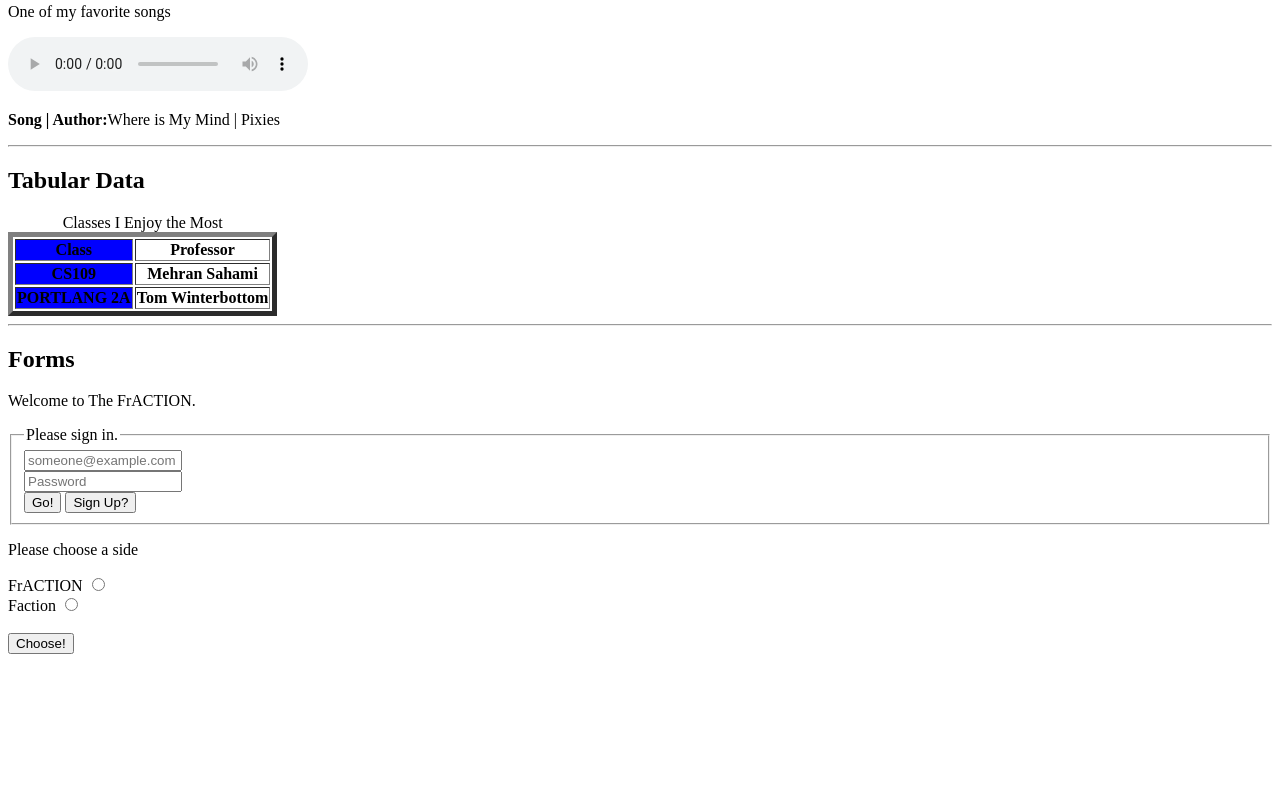
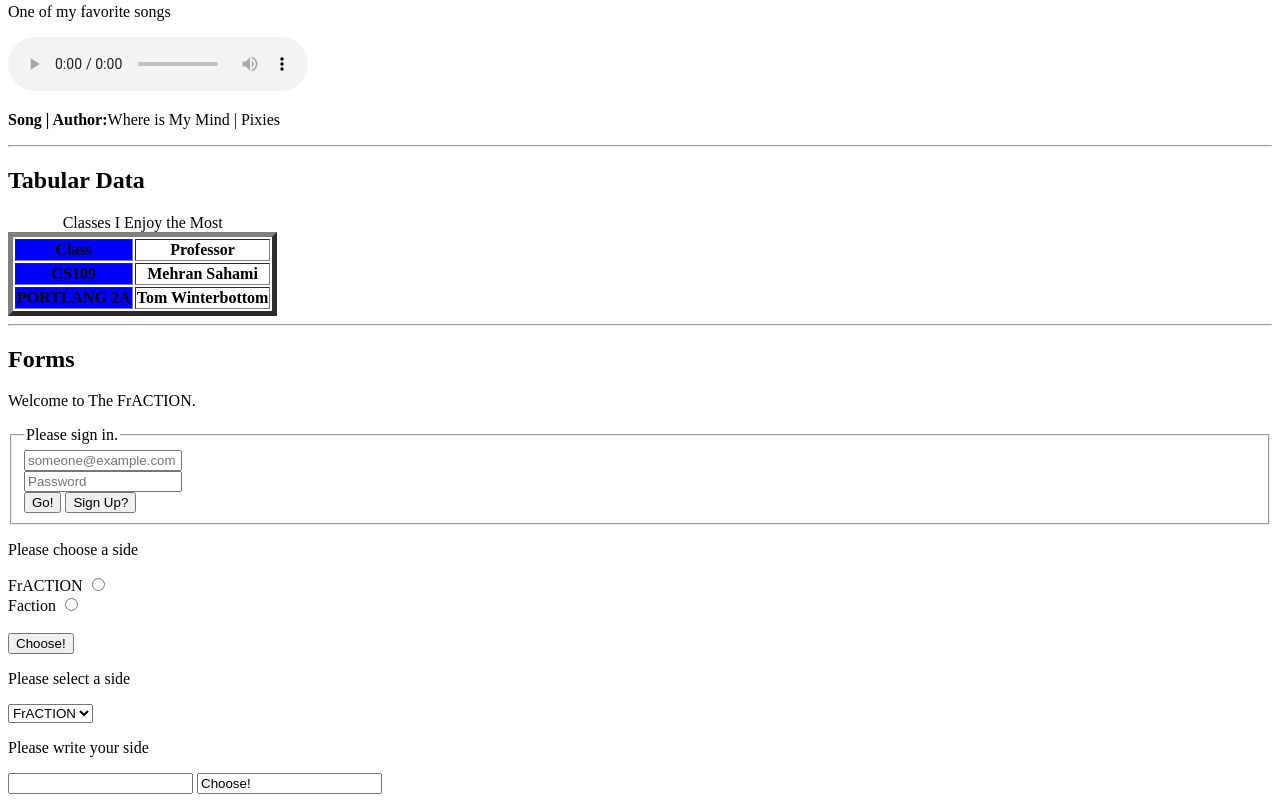
Before and after one commit to jposadas/cs184-hw3, a plain HTML site: page index.html in a window 1280 px wide. Shown: the part 2032-2834 px from the top of the page. Before the commit the page ends 2694 px from the top, so only its background shows below. Drawn offline with Linux system fonts and the light colour scheme.

Commit message:
added list

```diff
--- a/index.html
+++ b/index.html
@@ -180,7 +180,22 @@
 			<input type="submit" value="Choose!">
 		</form>
 
+		<p> Please select a side </p>
 
+		<select>
+			<option value="fraction"> FrACTION </option>
+			<option value="faction"> Faction </option>
+		</select>
+
+		<p> Please write your side</p>
+		<form>
+		<input list="side" name="side">
+		<datalist id="side">
+			<option value="FrACTION">
+			<option value="faction">
+		</datalist>
+		<input type"submit" value="Choose!">
+		</form>
 	</body>
 
 </html>
```
